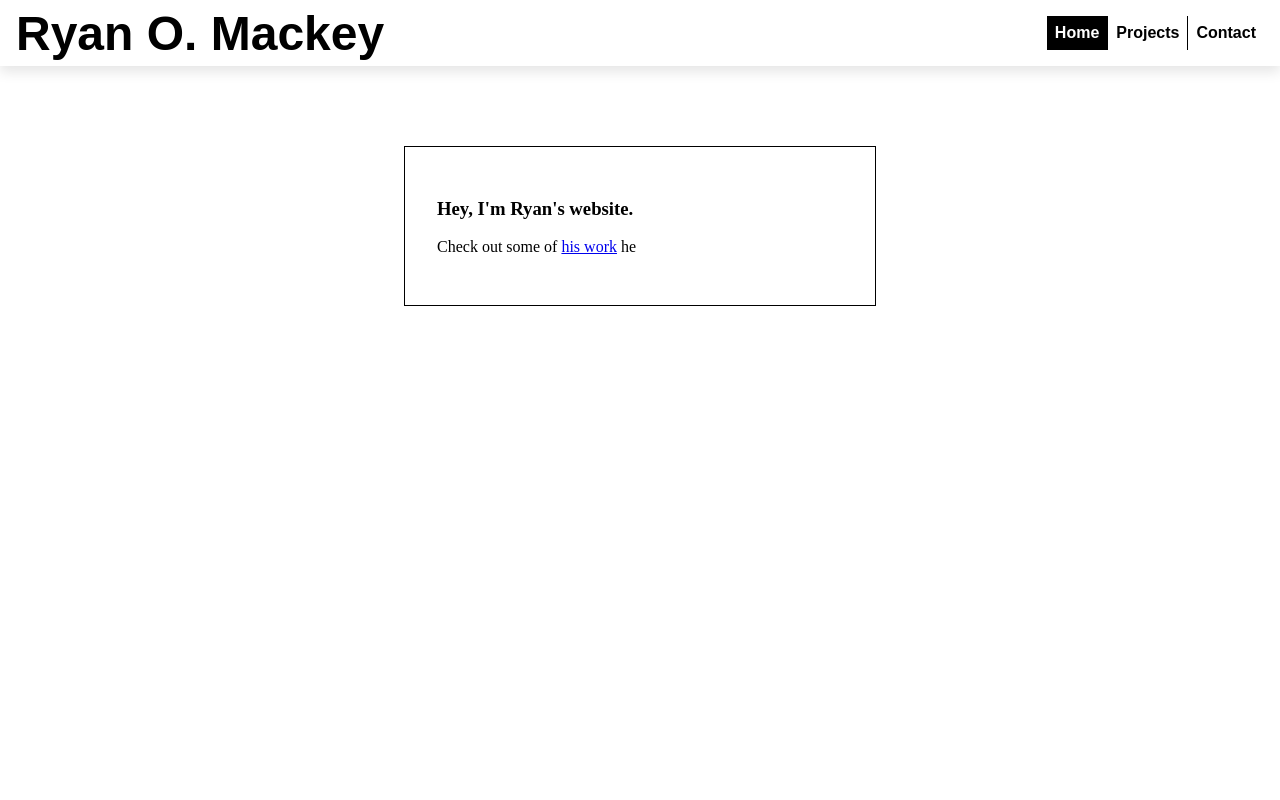
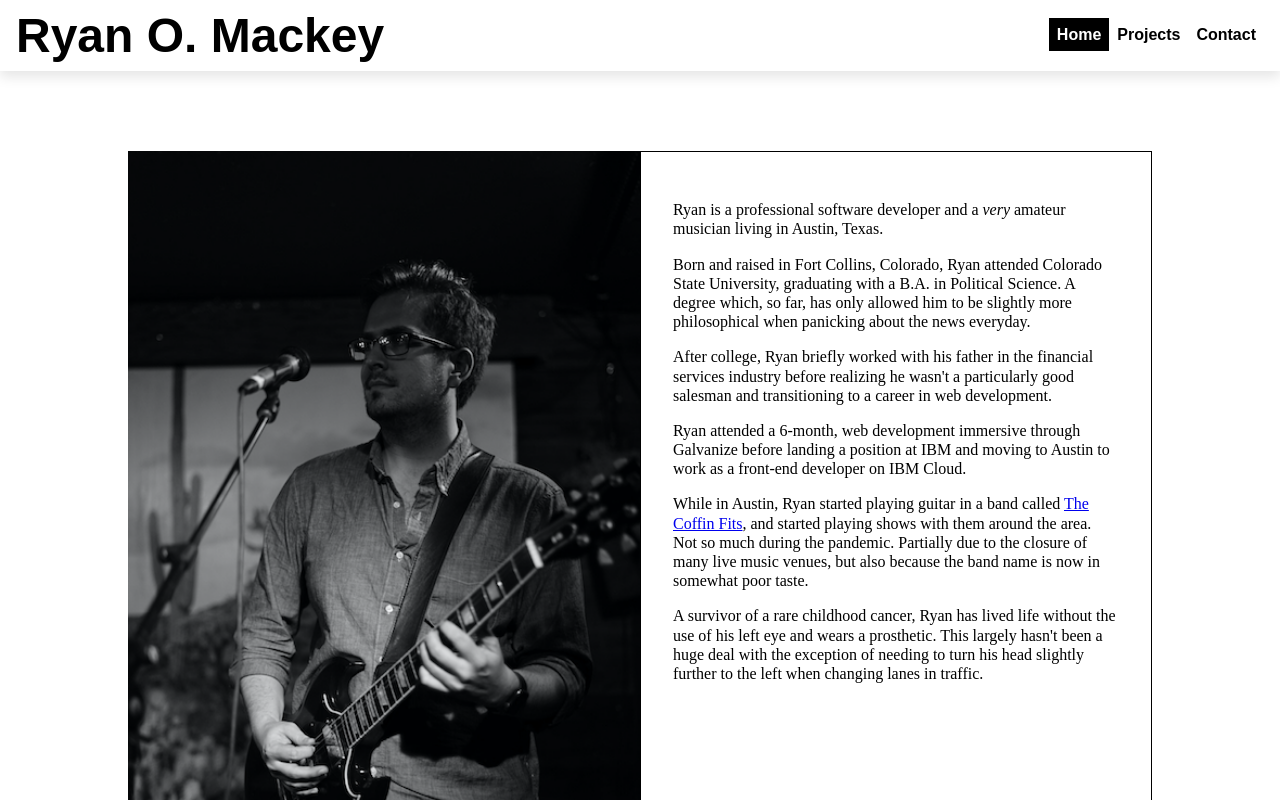
Before and after one commit to ryanomackey/ryanomackey.com, a React app: page / in a window 1280 px wide. Shown: the top 800 px of the page. Built offline with nearby package versions, Linux system fonts and the light colour scheme; the HTML template or start-up script is replaced by a standard one.

Commit message:
feat(Home): update with bio

```diff
--- a/src/components/TopNav/TopNav.js
+++ b/src/components/TopNav/TopNav.js
@@ -6,15 +6,21 @@ const TopNav = () => (
   <Nav>
     <Title to="/">Ryan O. Mackey</Title>
     <Links>
+      <li>
         <StyledLink activeClassName="active" to="/" exact>
           Home
         </StyledLink>
+      </li>
+      <li>
         <StyledLink activeClassName="active" to="/projects">
           Projects
         </StyledLink>
+      </li>
+      <li>
         <StyledLink activeClassName="active" to="/contact">
           Contact
         </StyledLink>
+      </li>
     </Links>
   </Nav>
 );
--- a/src/components/TopNav/TopNav.styles.js
+++ b/src/components/TopNav/TopNav.styles.js
@@ -9,7 +9,7 @@ export const Nav = styled.nav`
   flex-direction: row;
   flex-flow: wrap;
   justify-content: space-between;
-  padding: 0 1rem;
+  padding: 0.5rem 1rem;
 
   @media (max-width: 622px) {
     justify-content: center;
--- a/src/components/TypedText/TypedText.js
+++ /dev/null
@@ -1,43 +0,0 @@
-import { PureComponent } from 'react';
-import PropTypes from 'prop-types';
-
-class TypedText extends PureComponent {
-  constructor(props) {
-    super(props);
-
-    this.state = {
-      renderedText: '',
-    };
-  }
-
-  componentDidMount() {
-    const { text, delay } = this.props;
-
-    this.type(text, delay);
-  }
-
-  type(text, delay) {
-    let tempDelay = delay;
-
-    text.split('').forEach(letter => {
-      setTimeout(() => {
-        this.setState(state => ({ renderedText: state.renderedText + letter }));
-      }, 0 + tempDelay);
-
-      tempDelay += 90;
-    });
-  }
-
-  render() {
-    const { renderedText } = this.state;
-
-    return renderedText;
-  }
-}
-
-TypedText.propTypes = {
-  text: PropTypes.string.isRequired,
-  delay: PropTypes.number.isRequired,
-};
-
-export default TypedText;
--- a/src/components/TypedText/index.js
+++ /dev/null
@@ -1,3 +0,0 @@
-import TypedText from './TypedText';
-
-export default TypedText;
--- a/src/pages/Home/Home.js
+++ b/src/pages/Home/Home.js
@@ -1,33 +1,55 @@
 import React from 'react';
-import { Link } from 'react-router-dom';
 
-import TypedText from '../../components/TypedText';
+import { Container, Image, Article } from './Home.styles';
 
-import { Container } from './Home.styles';
+import image from '../../images/hotel-vegas.png';
 
 const Home = () => (
   <Container>
-    <h3>
-      <TypedText text={`Hey, I'm Ryan's website.`} delay={0} />
-    </h3>
+    <Image
+      src={image}
+      alt="Ryan on stage at Hotel Vegas with The Coffin Fits"
+    />
+    <Article>
       <p>
-      <TypedText text="Check out some of " delay={2500} />
-      <Link to="/projects">
-        <TypedText text="his work" delay={4100} />
-      </Link>
-      <TypedText text=" here." delay={4800} />
+        Ryan is a professional software developer and a <i>very</i> amateur
+        musician living in Austin, Texas.
       </p>
+
       <p>
-      <TypedText text="Or, " delay={5500} />
-      <Link to="/contact">
-        <TypedText text="get in touch with him" delay={6300} />
-      </Link>
-      <TypedText text="." delay={8000} />
+        Born and raised in Fort Collins, Colorado, Ryan attended Colorado State
+        University, graduating with a B.A. in Political Science. A degree which,
+        so far, has only allowed him to be slightly more philosophical when
+        panicking about the news everyday.
       </p>
+
       <p>
-      <TypedText text="Or don't. " delay={9000} />
-      <TypedText text="I'm a website, not a cop." delay={9900} />
+        After college, Ryan briefly worked with his father in the financial
+        services industry before realizing he wasn&apos;t a particularly good
+        salesman and transitioning to a career in web development.
       </p>
+
+      <p>
+        Ryan attended a 6-month, web development immersive through Galvanize
+        before landing a position at IBM and moving to Austin to work as a
+        front-end developer on IBM Cloud.
+      </p>
+
+      <p>
+        While in Austin, Ryan started playing guitar in a band called{' '}
+        <a href="https://coffinfits.rip">The Coffin Fits</a>, and started
+        playing shows with them around the area. Not so much during the
+        pandemic. Partially due to the closure of many live music venues, but
+        also because the band name is now in somewhat poor taste.
+      </p>
+
+      <p>
+        A survivor of a rare childhood cancer, Ryan has lived life without the
+        use of his left eye and wears a prosthetic. This largely hasn&apos;t
+        been a huge deal with the exception of needing to turn his head slightly
+        further to the left when changing lanes in traffic.
+      </p>
+    </Article>
   </Container>
 );
 
--- a/src/pages/Home/Home.styles.js
+++ b/src/pages/Home/Home.styles.js
@@ -1,16 +1,36 @@
 import styled from 'styled-components';
 
-export const Container = styled.div`
-  border: 1px solid black;
+export const Container = styled.main`
+  display: grid;
+  grid-template-columns: 50% 50%;
   margin: 5rem auto;
-  padding: 2rem;
-  width: 406px;
+  max-width: 80%;
+
+  @media screen and (max-width: 1130px) {
+    grid-template-columns: 100%;
+  }
 
   @media screen and (max-width: 425px) {
-    width: 80%;
+    margin: 0;
+    max-width: 100%;
+  }
+`;
+
+export const Image = styled.img`
+  width: 100%;
+`;
+
+export const Article = styled.article`
+  border: 1px solid black;
+  padding: 2rem;
+
+  p {
+    line-height: 1.2;
   }
 `;
 
 export default {
   Container,
+  Image,
+  Article,
 };
```
Also changed, not shown: src/images/hotel-vegas.png (added). Lines whose indentation alone changed are shown as unchanged.
